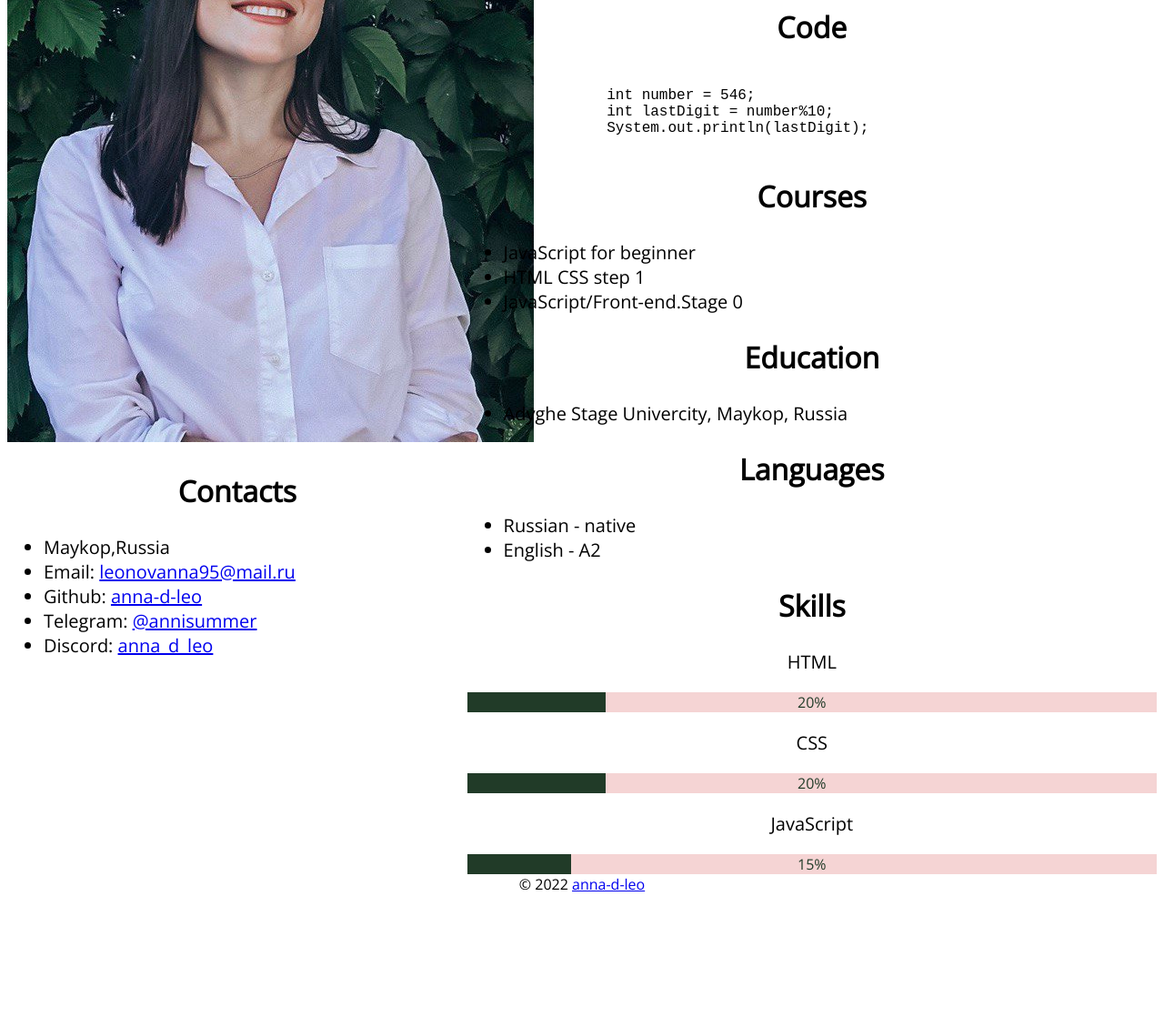
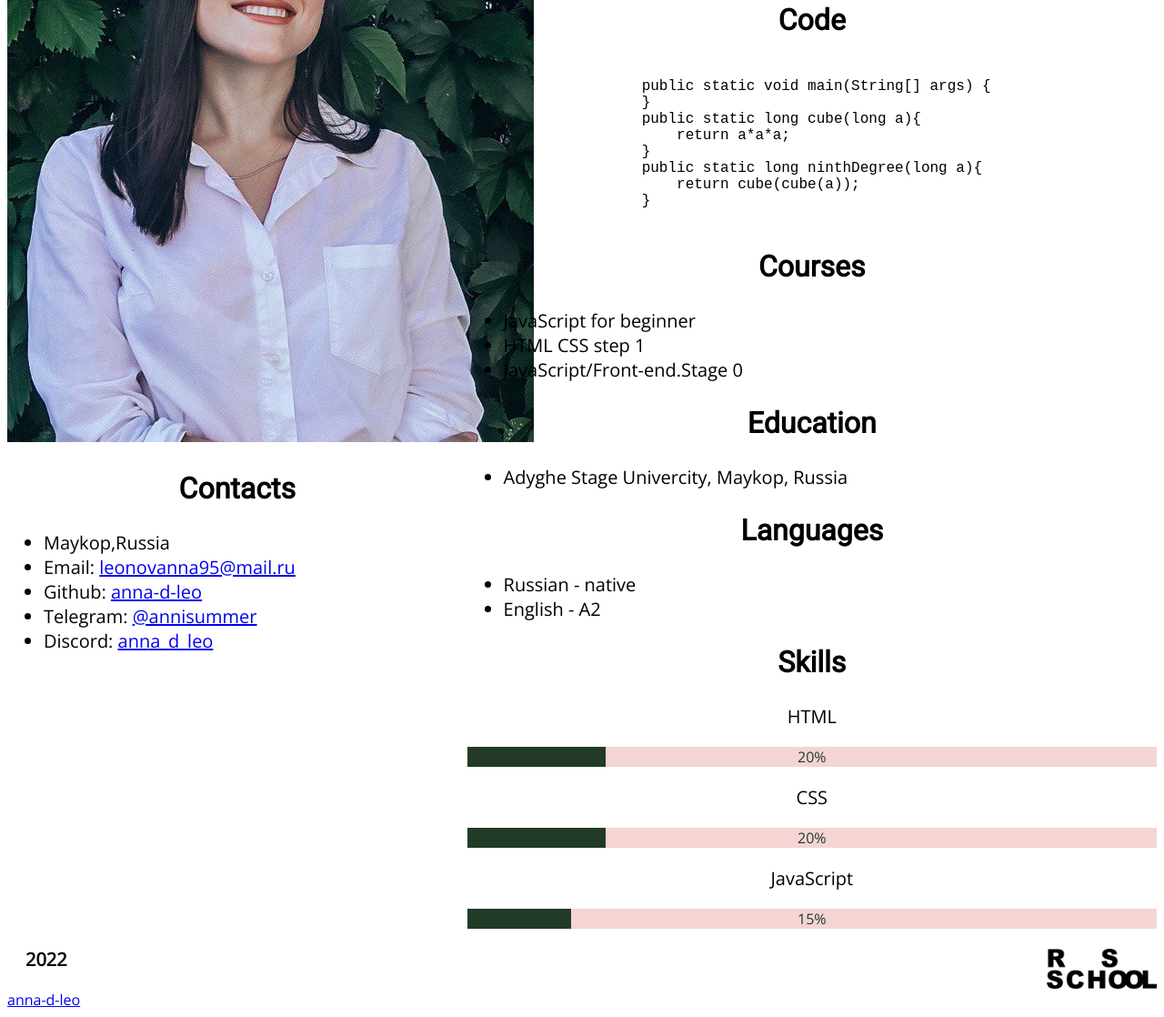
Before and after one commit to anna-d-leo/rsschool-cv, a plain HTML site: page index.html in a window 1280 px wide. Shown: the part 481-1599 px from the top of the page at 91% size. Before the commit the page ends 1472 px from the top, so only its background shows below. Drawn offline with nearby package versions, Linux system fonts and the light colour scheme; a web font is replaced by a local one.

Commit message:
feat:add icon rsschool

```diff
--- a/index.html
+++ b/index.html
@@ -17,7 +17,6 @@
                   <li class="nav-item"><a href="#summary" class="nav-link">Summary</a></li>
                   <li class="nav-item"><a href="#skills" class="nav-link">Skills</a></li>
                   <li class="nav-item"><a href="#code" class="nav-link">Code</a></li>
-                  <li class="nav-item"><a href="#projects" class="nav-link">Projects</a></li>
                   <li class="nav-item"><a href="#education" class="nav-link">Education</a></li>
                   <li class="nav-item"><a href="#language" class="nav-link">Language</a></li>
                 </ul>
@@ -56,12 +55,18 @@
                     <h2>Summary</h2>
                     <p class="about-me"> I like programming. It is fascinating and interesting. I have a main job, programming is a hobby for me. I have completed several training projects and now I would like to take part in the creation of a real JavaScript project. My goal is to learn a pure JavaScript at a good level and learn the React library. I will be glad to join the creation of open source projects. I would like to work under the guidance of an experienced developer to gain practical experience.</p>
                 </div>
-                <section class="section" id="code">
+                <section class="section_code" id="code">
                     <h2 class="section-title">Code</h2>
-                <pre class="pre"><code>
-                int number = 546;
-                int lastDigit = number%10;
-                System.out.println(lastDigit);
+                <pre class="pre">
+                <code>
+                    public static void main(String[] args) {
+                    }
+                    public static long cube(long a){
+                        return a*a*a;
+                    }
+                    public static long ninthDegree(long a){
+                        return cube(cube(a));
+                    }
                 </code></pre>
                   </section>
                   <section class="courses" id="courses">
@@ -110,10 +115,10 @@
             </div>
         </main>
         <footer class = "footer-container">
-            <div class="container">
-                <div>© 2022 <a href="https://github.com/anna-d-leo" class="github nav-link">anna-d-leo</a></div>
-                <a href="https://rs.school/js/" class="rss"></a>
-            </div>
+            <div>
+                <p><strong>2022</strong></p> <a href="https://github.com/anna-d-leo">anna-d-leo</a></div>
+                <a href="https://rs.school/js/" target="_blank" class="footer_rs-school-links"></a>
+
         </footer>
     </body>
 </html>
--- a/style.css
+++ b/style.css
@@ -4,7 +4,6 @@ html {
 body {
   font-family: "Ysabeau SC", "Open Sans", "Roboto", sans-serif;
 }
-.header{
 .nav-list {
   font-size: 24px;
   display: flex;
@@ -31,7 +30,6 @@ body {
   color: #213b28;
   line-height: 0.5;
   text-align:center
-    }
 }
 .main_container{
   display: flex;
@@ -68,11 +66,14 @@ body {
   font-size: 16px;
 }
 .pre{
+  padding: 0;
+  margin: 0;
   font-size: 16px;
 }
 h2{
   text-align: center;
   font-size:32px;
+  font-family: "Roboto", sans-serif;
 }
 p{
   text-align:center;
@@ -85,10 +86,7 @@ li{
   font-size: 20px;
 }
 .footer{
-  .footer {
-    background-color: #829985;
   padding: 20px;
-  }
 }
 
 .footer-container {
@@ -101,6 +99,17 @@ li{
   max-width: 1440px;
   margin: 0 auto;
   }
+.item-links{
+  text-decoration:none;
+  color: black;
+}
+.footer_rs-school-links{
+  width: 121px;
+  height: 45px;
+  background-size: contain;
+  background-repeat: no-repeat;
+  background-image: url('assets/img/rs_school_js.png');
+}
 * {
     box-sizing: border-box;
   }
```
Also changed, not shown: assets/img/rs_school_js.png (added). Lines whose indentation alone changed are shown as unchanged.
